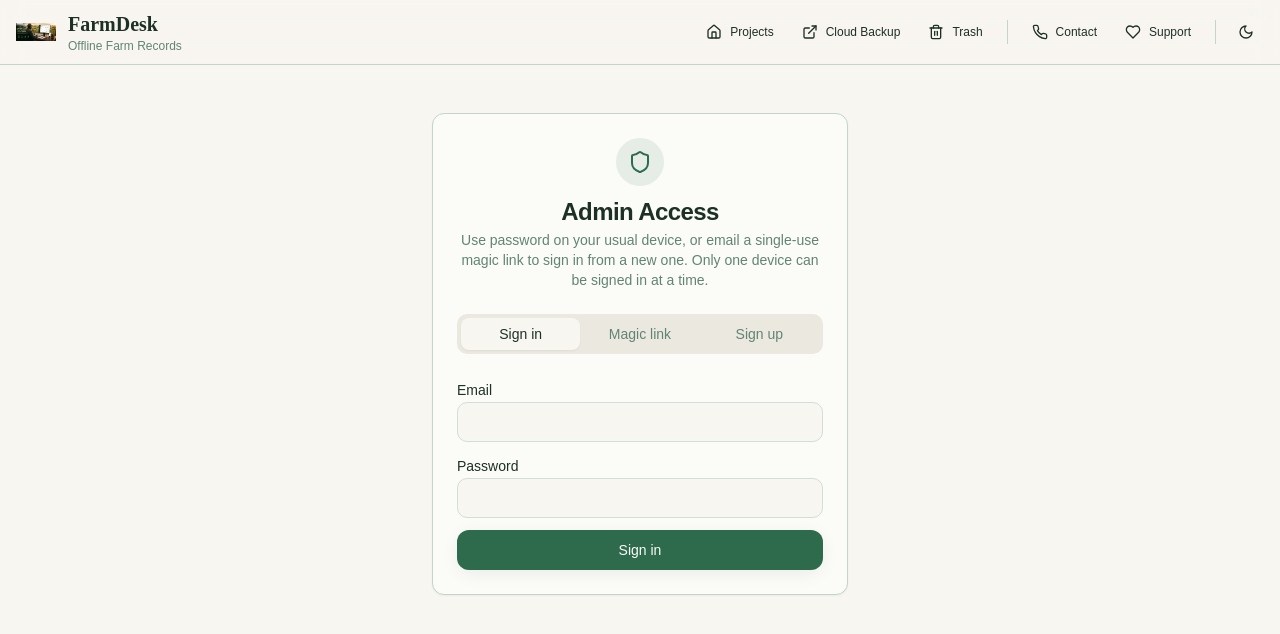
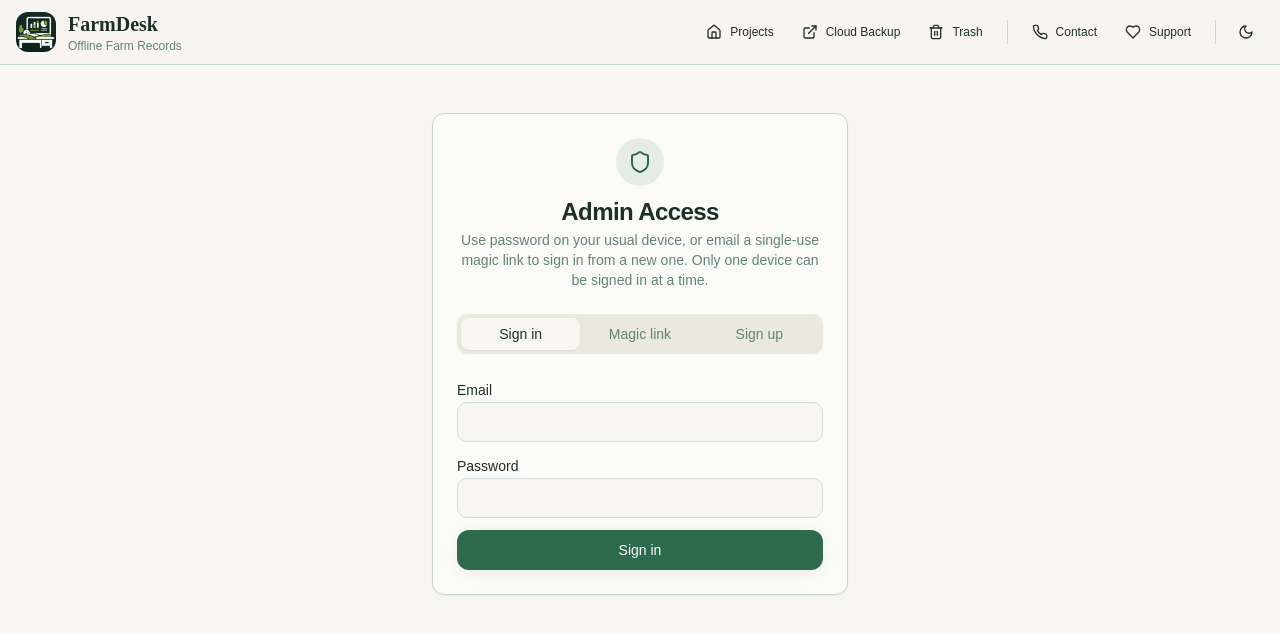
Before and after one commit to DaveGb60/Agrotensor, a React (Vite) app: page /admin-auth in a window 1280 px wide. Shown: the top 634 px of the page. Built offline with nearby package versions, Linux system fonts and the light colour scheme.

Commit message:
Update logo to use brand-hero-1.jpg

```diff
--- a/index.html
+++ b/index.html
@@ -14,12 +14,12 @@
     <meta property="og:title" content="FarmDesk — Your Farm's Digital Office" />
     <meta property="og:description" content="FarmDesk helps farmers organize data, monitor operations, analyze insights and grow profitable, sustainable farms." />
     <meta property="og:type" content="website" />
-    <meta property="og:image" content="/assets/landing/hero_wide.svg" />
+    <meta property="og:image" content="/assets/landing/brand-hero-1.jpg" />
 
     <meta name="twitter:card" content="summary_large_image" />
     <meta name="twitter:title" content="FarmDesk — Your Farm's Digital Office" />
     <meta name="twitter:description" content="FarmDesk helps farmers organize data, monitor operations, analyze insights and grow profitable, sustainable farms." />
-    <meta name="twitter:image" content="/assets/landing/hero_wide.svg" />
+    <meta name="twitter:image" content="/assets/landing/brand-hero-1.jpg" />
 
     <link rel="canonical" href="https://farmdesk.app" />
   </head>
--- a/src/components/Header.tsx
+++ b/src/components/Header.tsx
@@ -72,7 +72,7 @@ export function Header({ onMenuClick }: HeaderProps) {
       <div className="container flex h-16 items-center justify-between px-4">
         <div className="flex items-center gap-3">
           <img
-            src="/assets/landing/logo-new-1.png"
+            src="/assets/landing/brand-hero-1.jpg"
             alt="FarmDesk Logo"
             className="w-10 h-10 rounded-xl object-contain cursor-pointer"
             onClick={() => navigate('/')}
--- a/src/components/landing/LandingNav.tsx
+++ b/src/components/landing/LandingNav.tsx
@@ -5,7 +5,7 @@ const LandingNav = () => {
     <nav className="flex items-center justify-between max-w-6xl mx-auto px-6 py-8">
       <div className="flex items-center gap-3">
         <img
-          src="/assets/landing/logo-new-1.png"
+          src="/assets/landing/brand-hero-1.jpg"
           alt="FarmDesk Logo"
           className="h-12 w-12 rounded-xl object-contain"
         />
```
